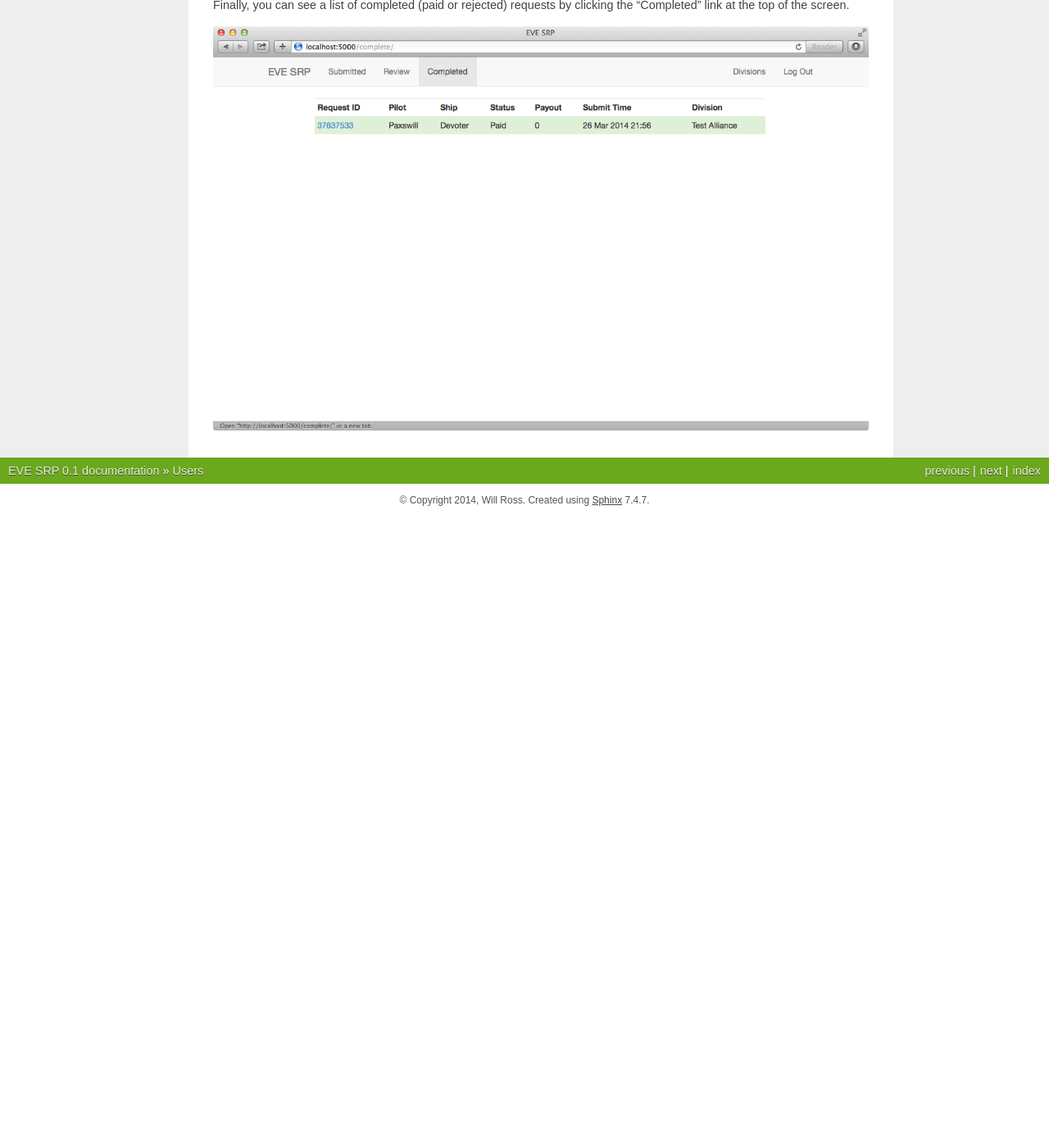
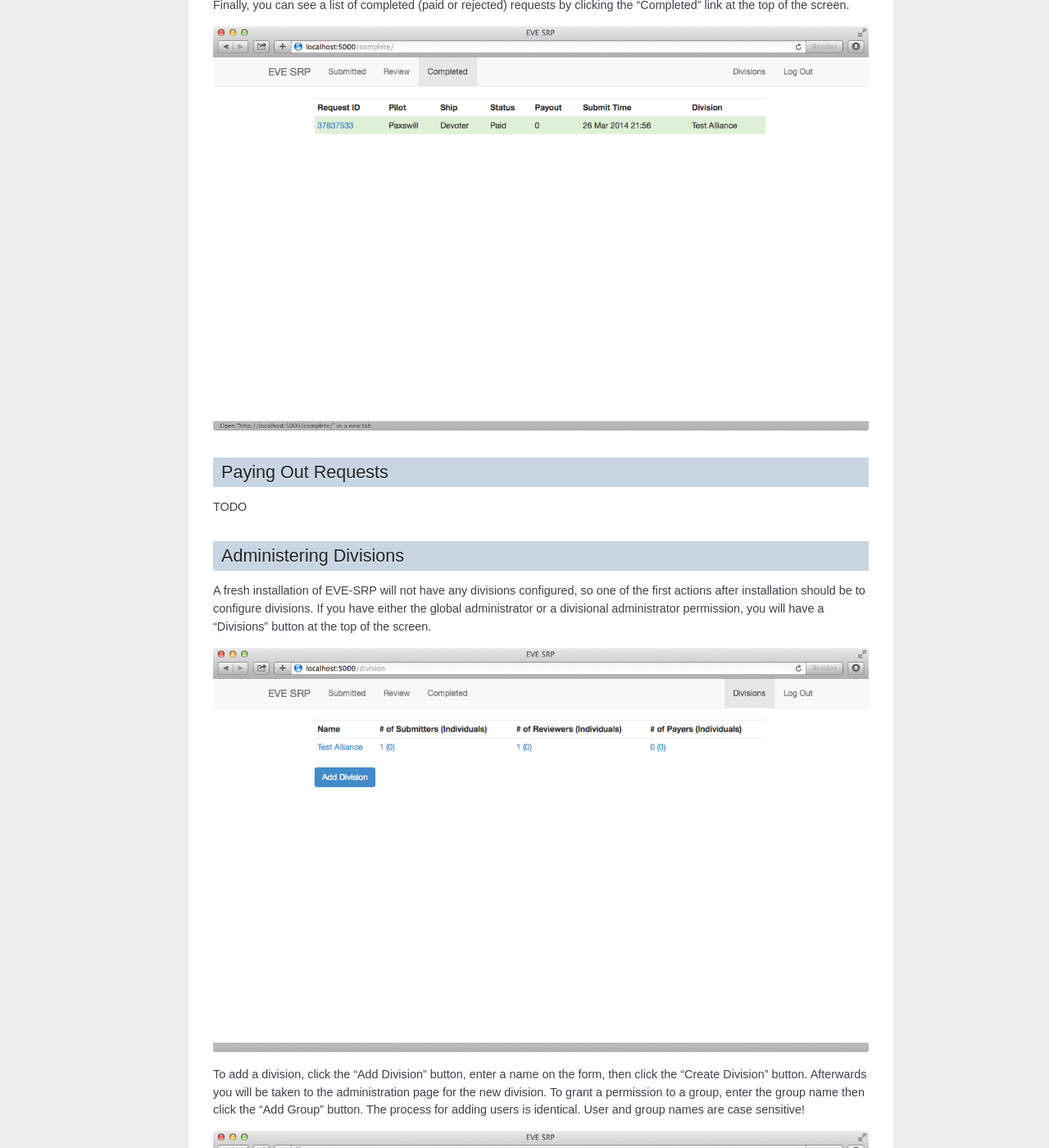
Before and after one commit to paxswill/evesrp, a Sphinx documentation site: the page built from doc/users.rst, in a window 1280 px wide and 1400 px high, scrolled down 6441 px. Shown: the whole window at 82% size. Built offline with Sphinx 7.4.7, drawn with Linux system fonts in a browser that asks for light colours; pages that are not in the unit, such as notebooks, are missing from menus; before the commit the page ends 7071 px from its top, so only the background shows below that; some of the changed text lies outside the part shown.

Commit message:
Add division admin documentation

```diff
--- a/doc/users.rst
+++ b/doc/users.rst
@@ -84,3 +84,28 @@
 clicking the "Completed" link at the top of the screen.
 
 .. image:: images/list_completed.png
+
+Paying Out Requests
+*******************
+
+TODO
+
+Administering Divisions
+***********************
+
+A fresh installation of EVE-SRP will not have any divisions configured, so
+one of the first actions after installation should be to configure divisions.
+If you have either the global administrator or a divisional administrator
+permission, you will have a "Divisions" button at the top of the screen.
+
+.. image:: images/list_divisions.png
+
+To add a division, click the "Add Division" button, enter a name on the form,
+then click the "Create Division" button. Afterwards you will be taken to the
+administration page for the new division. To grant a permission to a group,
+enter the group name then click the "Add Group" button. The process for adding
+users is identical. User and group names are case sensitive!
+
+.. image:: images/division_detail.png
+
+To revoke privileges to a user or group, click the "X" in the "Remove" column.
```
Also changed, not shown: doc/images/division_detail.png (added), doc/images/list_divisions.png (added).
